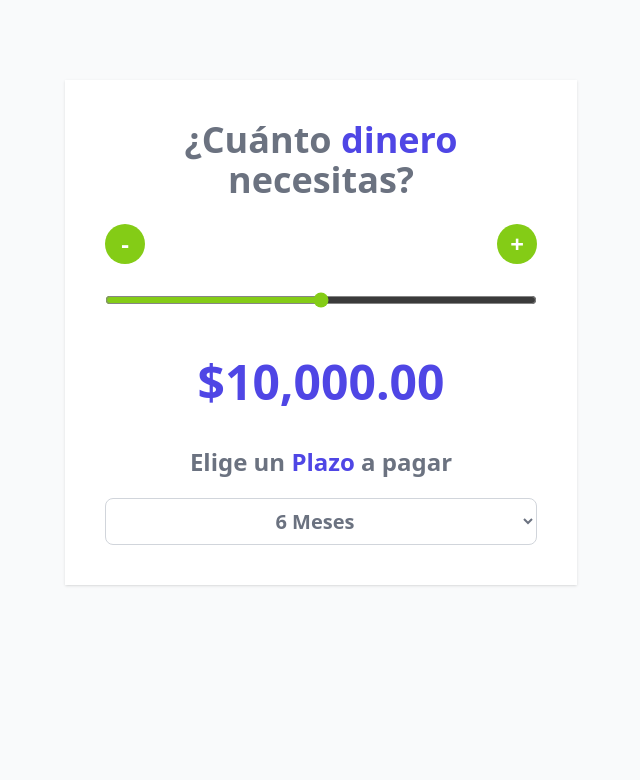
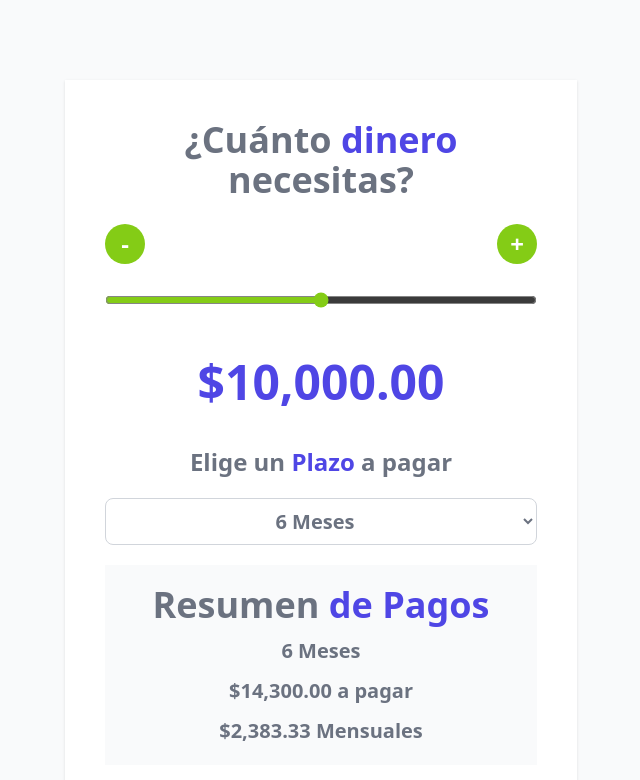
Before and after one commit to diegobermudez09/cotizador-prestamos-react, a React (Vite) app: page / in a window 1280 px wide. Shown: the top 780 px of the page, without its empty margins (319-959 px from the left). Built offline with nearby package versions, Linux system fonts and the light colour scheme.

Commit message:
terminado

```diff
--- a/src/App.jsx
+++ b/src/App.jsx
@@ -1,7 +1,7 @@
-import { useState } from 'react'
+import { useState, useEffect } from 'react'
 import Header from "./components/Header"
 import Button from "./components/Button"
-import { formatearDinero } from './helpers';
+import { formatearDinero, calcularTotalPagar } from './helpers';
 
 // Componente de React
 function App() {
@@ -9,6 +9,21 @@
   //funcion y lo que modifica
   const [cantidad, setCantidad] = useState(10000);
   const [meses, setMeses] = useState(6);
+  const [total, setTotal] = useState(0);
+  const [pago, setPago] = useState(0);
+
+  // si el arreglo se pasa vacio solo se ejecuta una vez,
+  useEffect(() => {
+    const resultadoTotalPagar = calcularTotalPagar(cantidad, meses);
+    setTotal(resultadoTotalPagar);
+
+
+  }, [cantidad, meses]); // cada que cantidad y meses cambie, se ejecuta el useEffect
+
+  useEffect(() => {
+    // Calcular el pago mensual
+    setPago(total / meses);
+  }, [total]);
 
   const MIN = 0;
   const MAX = 20000;
@@ -82,6 +97,17 @@
         <option value="12">12 Meses</option>
         <option value="24">24 Meses</option>
       </select>
+
+      <div className="my-5 space-y-3 bg-gray-50 p-5">
+
+        <h2 className="text-4xl font-extrabold text-gray-500 text-center">
+          Resumen <span className="text-indigo-600">de Pagos </span>
+        </h2>
+
+        <p className='text-xl text-gray-500 text-center font-bold'>{meses} Meses</p>
+        <p className='text-xl text-gray-500 text-center font-bold'>{formatearDinero(total)} a pagar</p>
+        <p className='text-xl text-gray-500 text-center font-bold'>{formatearDinero(pago)} Mensuales</p>
+      </div>
     </div>
 
   )
--- a/src/helpers/index.js
+++ b/src/helpers/index.js
@@ -1,11 +1,37 @@
 const formatearDinero = (valor) => {
-    const formatter = new Intl.NumberFormat('en-US',{
-        style:'currency',
-        currency:'USD'
+    const formatter = new Intl.NumberFormat('en-US', {
+        style: 'currency',
+        currency: 'USD'
     });
     return formatter.format(valor);
 }
 
-export{
-    formatearDinero
+const calcularTotalPagar = (cantidad, plazo) => {
+    let total;
+
+    // Mientras mayor es la cantidad, menor es el interes
+    if (cantidad < 5000) {
+        total = cantidad * 1.5;
+    } else if (cantidad >= 5000 && cantidad < 10000) {
+        total = cantidad * 1.4;
+    } else if (cantidad >= 10000 && cantidad < 15000) {
+        total = cantidad * 1.3;
+    } else {
+        total = cantidad * 1.2;
+    }
+
+    // plazo - más plazo, mayor interes
+    if (plazo === 6) {
+        total *= 1.1;
+    } else if (plazo === 12) {
+        total *= 1.2;
+    } else {
+        total *= 1.3;
+    }
+    return total;
 }
+
+export {
+    formatearDinero,
+    calcularTotalPagar
+}
```
